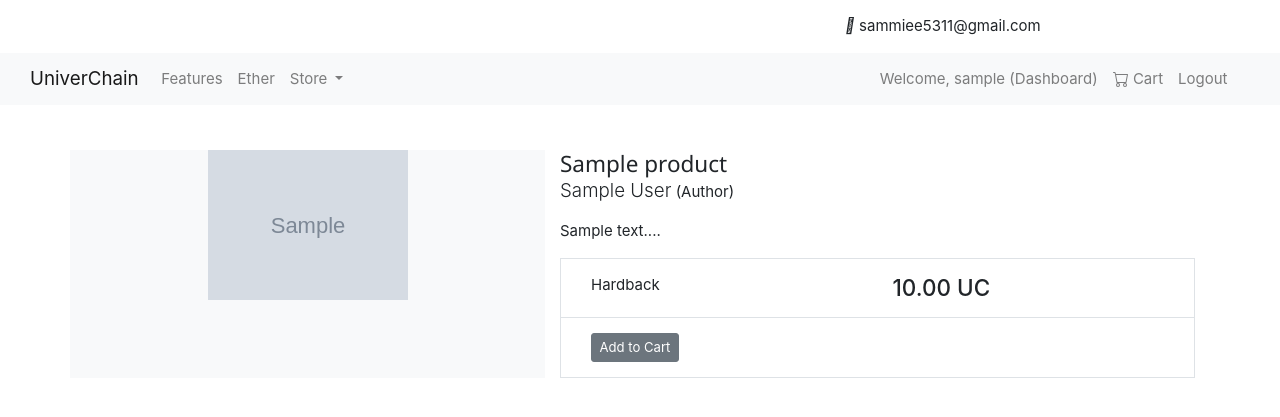
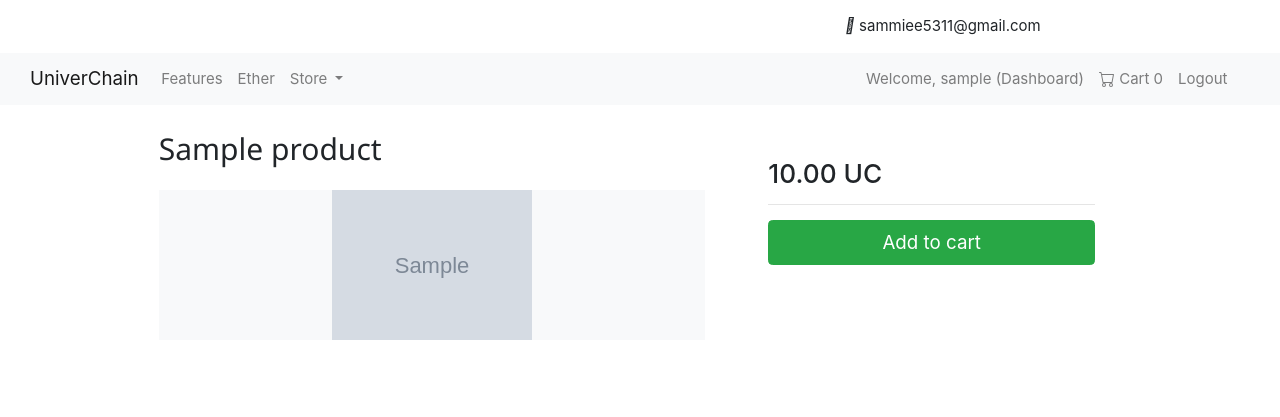
Before and after one commit to sammiee5311/univerChain, a Django app: a page that uses templates/base.html in a window 1280 px wide. Shown: the top 417 px of the page. Run offline with Django 3.2, Linux system fonts and the light colour scheme; a user stored in the database is signed in; tables that the repository leaves empty hold one stand-in row (values such as "Sample post"); grey boxes marked "Sample" are stand-in pictures; some libraries are stand-ins or nearby versions.

Commit message:
html update
- changed styles

```diff
--- a/templates/base.html
+++ b/templates/base.html
@@ -23,6 +23,7 @@
     {% block content %} {% endblock %}
 
     {% include 'partials/_footer.html' %}
+    <script src="{% static 'js/cart.js' %}"></script>
     <script src="{% static 'js/main.js' %}"></script>
     <script src="{% static 'js/bootstrap.bundle.min.js' %}"></script>
     <script src="{% static 'js/bootstrap.min.js' %}"></script>
--- a/templates/partials/_navbar.html
+++ b/templates/partials/_navbar.html
@@ -36,13 +36,13 @@
             Welcome, {{ user.username }} (Dashboard) </a>
         </li>
         <li>
-          <a class="nav-link" href="{% url 'cart:cart_summary' %}">
+          <a id="cart-qty" class="nav-link" href="{% url 'cart:cart_summary' %}">
             <svg xmlns="http://www.w3.org/2000/svg" width="16" height="16" fill="currentColor" class="bi bi-cart"
               viewBox="0 0 16 16">
               <path
                 d="M0 1.5A.5.5 0 0 1 .5 1H2a.5.5 0 0 1 .485.379L2.89 3H14.5a.5.5 0 0 1 .491.592l-1.5 8A.5.5 0 0 1 13 12H4a.5.5 0 0 1-.491-.408L2.01 3.607 1.61 2H.5a.5.5 0 0 1-.5-.5zM3.102 4l1.313 7h8.17l1.313-7H3.102zM5 12a2 2 0 1 0 0 4 2 2 0 0 0 0-4zm7 0a2 2 0 1 0 0 4 2 2 0 0 0 0-4zm-7 1a1 1 0 1 1 0 2 1 1 0 0 1 0-2zm7 0a1 1 0 1 1 0 2 1 1 0 0 1 0-2z" />
             </svg>
-            Cart
+            Cart {{ cart.Total_Qty}}
           </a>
         </li>
         <li class="nav-item mr-3">
--- a/templates/store/category.html
+++ b/templates/store/category.html
@@ -22,7 +22,7 @@
                 <a class="text-dark text-decoration-none" href="{{ product.get_absolute_url }}">{{ product.title }}</a>
               </p>
               <div class="d-flex justify-content-between align-items-center">
-                <small class="text-muted">9min read</small>
+                <small class="text-muted">{{ product.price }} UC</small>
               </div>
             </div>
           </div>
--- a/templates/store/detail.html
+++ b/templates/store/detail.html
@@ -5,40 +5,39 @@
 {% load static %}
 
 {% block content %}
-<div class="container">
-    <main class="pt-5">
+<main class="pt-2">
+    <div class="container" style="max-width: 1000px">
         <div class="row g-3">
-            <div class="col-md-5 col-lg-5 order-md-first bg-light">
-                <img class="img-fluid mx-auto d-block" width="200px" alt="Responsive image"
-                    src="{{ product.image.url }}">
+            <div class="col-12 d-flex justify-content-between">
             </div>
-            <div class="col-md-7 col-lg-7 ps-md-3 ps-lg-5">
-                <h1 class="mb-0 h4">{{ product.title }}</h1>
-                {% if product.author is not None %}
-                <p><span class="lead">{{ product.author }}</span> (Author)</p>
-                {% endif %}
-                <p>{{ product.description|slice:":355" }}...</p>
-                <div class="border">
-                    <div class="col border-bottom">
-                        <div class="row p-3">
-                            <div class="col-6">Hardback</div>
-                            <div class="col-6 text-end"><span class="h4 fw-bold">{{ product.price }} UC</span></div>
+            <div class="col-md-5 ps-3 col-lg-5 order-md-last p-5 order-1">
+                <div class="d-grid gap-2">
+
+                    <div class="d-flex d-flex-inline justify-content-between">
+                        <div><span class="h3">{{ product.price }} UC</span>
                         </div>
                     </div>
-                    <div class="col">
-                        <div class="row p-3">
-                            <div class="col-6 text-end"><button type="button" id="add-button" value="{{ product.id }}"
-                                    class="btn btn-secondary btn-sm"
-                                    onClick="addToCart('{% url "cart:cart_add" %}', '{{ csrf_token }}')">Add to
-                                    Cart</button></div>
+                    <hr>
+                    <button type="button" id="add-button" value="{{product.id}}" onClick="addToCart('{% url "cart:cart_add" %}', '{{ csrf_token }}')" class="btn btn-success btn-lg btn-block">Add to
+                        cart</button>
+                </div>
+            </div>
+
+            <div class="col-md-7 col-lg-7 p-3">
+                <div class="card mb-3 border-0">
+                    <div class="row g-0">
+                        <div class="col-md-12">
+                            <div class="card-body p-1">
+                                <h1 class="mb-0 h2 pe-4 pb-4">{{ product.title }}</h1>
+                                <div class="bg-light"><img class="img-fluid mx-auto d-block" width="200px"
+                                        alt="Responsive image" src="{{ product.image.url }}"> </div>
+                            </div>
                         </div>
                     </div>
                 </div>
             </div>
         </div>
-    </main>
-</div>
-
-<script src="{% static 'js/cart.js' %}"></script>
+    </div>
+</main>
 
 {% endblock %}
--- a/templates/store/main.html
+++ b/templates/store/main.html
@@ -38,7 +38,7 @@
                       href="{{ product.get_absolute_url }}">{{ product.title }}</a>
                   </p>
                   <div class="d-flex justify-content-between align-items-center">
-                    <small class="text-muted">9min read</small>
+                    <small class="text-muted">{{ product.price }} UC</small>
                   </div>
                 </div>
           </div>
```
Also changed, not shown: templates/cart/summary.html (added, +68 -0 lines), templates/store/cart/summary.html (deleted, +0 -58 lines).
